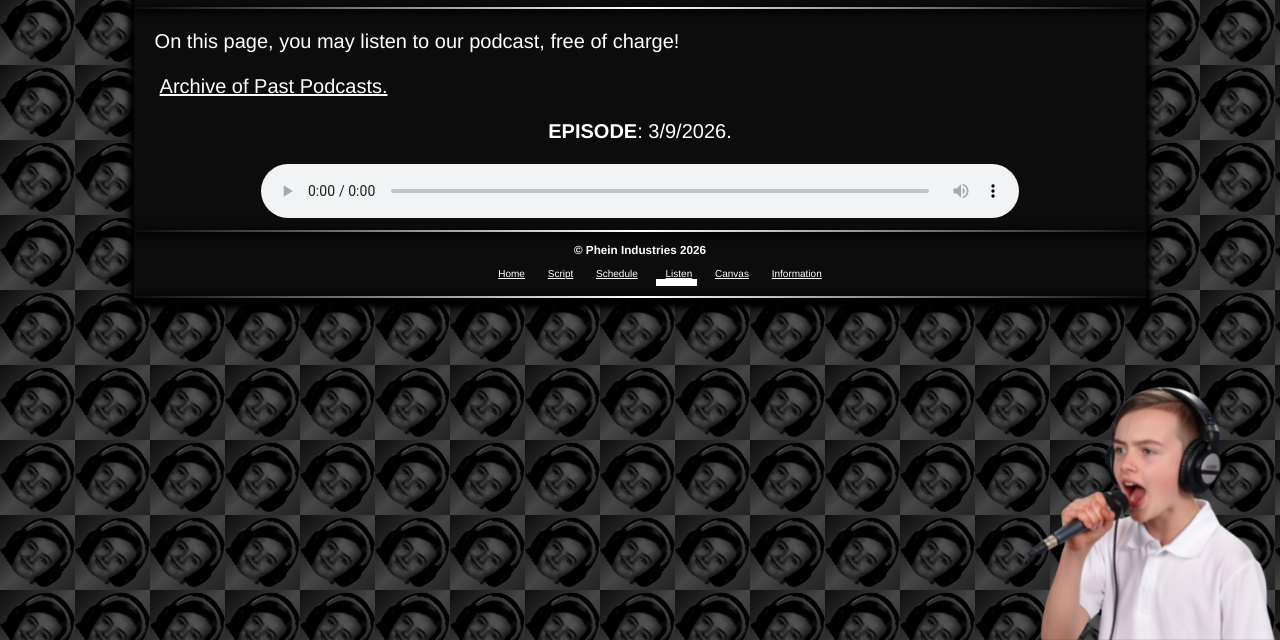
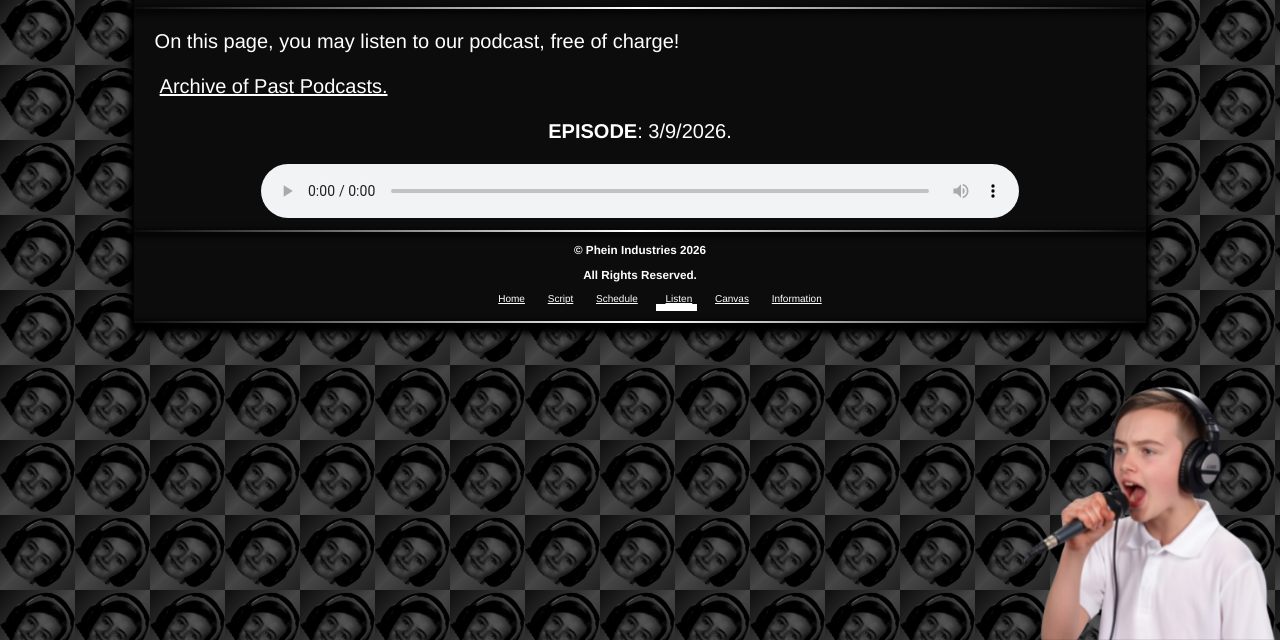
Before and after one commit to nonoko01/nonoko01.github.io, a plain HTML site: page listen.html in a window 1280 px wide. Shown: the part 160-800 px from the top of the page. Drawn offline with Linux system fonts and the light colour scheme.

Commit message:
Update listen.html

```diff
--- a/listen.html
+++ b/listen.html
@@ -36,6 +36,7 @@
 <hr>
 <div id="footer">
 <h3>© Phein Industries 2026</h3>
+<h3>All Rights Reserved.</h3>
 <div id="footerlink">
 <ul>
 <li><a href="index.html">Home</a></li>
```
